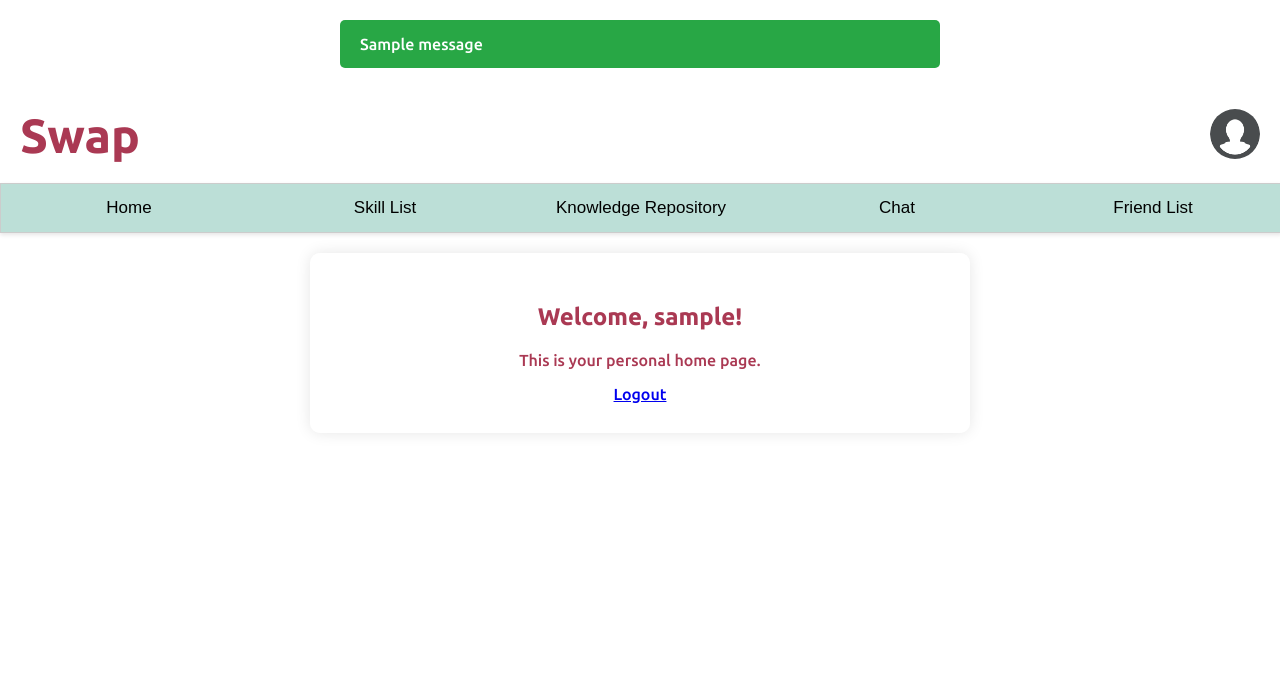
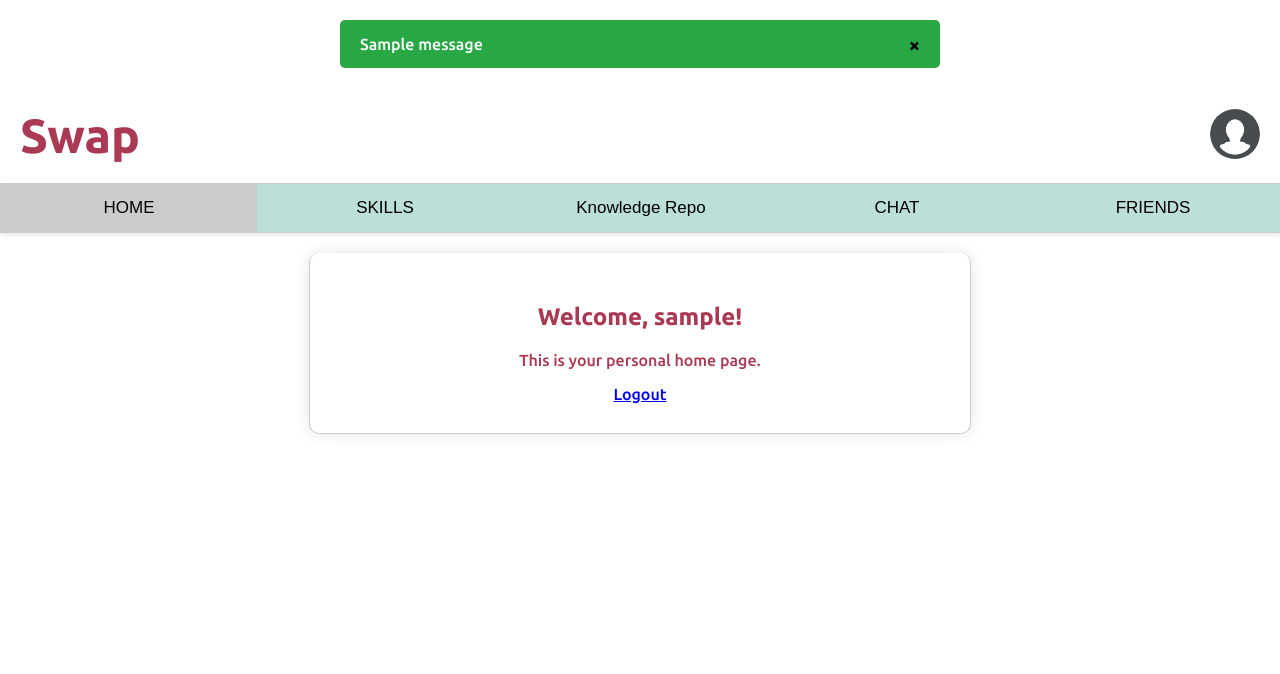
Before and after one commit to 11x-x11/2024_Hachakthon, a Python web app: template templates/home.jinja in a window 1280 px wide. Shown: the top 674 px of the page. Run offline with Jinja, Linux system fonts and the light colour scheme; the template is opened without the code that fills it: most values are stand-ins (such as "Sample title", 1, 10 or a date in 2020); one stand-in notice (Sample message) is shown.

Commit message:
fix home page

```diff
--- a/static/css/home.css
+++ b/static/css/home.css
@@ -111,19 +111,7 @@
     box-shadow: 0 2px 4px rgba(0, 0, 0, 0.1); /* Add shadow to the content area */
 }
 
-
-.main-content {
-    flex: 1;
-    display: flex;
-    justify-content: center;
-    align-items: center;
-    padding: 20px;
-    box-sizing: border-box;
-    /* This ensures the content area fills the space between the tabs and the footer */
-}
-
-/* Adjusted content box styling for vertical centering */
-.content-box {
+#Home {
     background-color: rgba(255, 255, 255, 0.7); /* White background with 70% opacity */
     padding: 30px;
     border-radius: 10px;
@@ -136,6 +124,16 @@
     margin: auto; /* Center horizontally */
     margin-top: auto; /* Push downwards */
     margin-bottom: auto; /* Push upwards */
+}
+
+.main-content {
+    flex: 1;
+    display: flex;
+    justify-content: center;
+    align-items: center;
+    padding: 20px;
+    box-sizing: border-box;
+    /* This ensures the content area fills the space between the tabs and the footer */
 }
 
 h2 {
--- a/static/js/home.js
+++ b/static/js/home.js
@@ -11,3 +11,7 @@
     document.getElementById(tabName).style.display = "block";
     evt.currentTarget.className += " active";
 }
+
+document.addEventListener("DOMContentLoaded", function() {
+    document.getElementById("defaultOpen").click();
+});
--- a/templates/base.jinja
+++ b/templates/base.jinja
@@ -56,6 +56,21 @@
             color: #000;
         }
 
+        .closebtn {
+            margin-left: 15px;
+            color: black;
+            font-weight: bold;
+            float: right;
+            font-size: 20px;
+            line-height: 20px;
+            cursor: pointer;
+            transition: 0.3s;
+        }
+
+        .closebtn:hover {
+            color: red;
+        }
+
         form { background-color: #f9f9f9; padding: 20px; border-radius: 5px; }
         input[type="text"], input[type="password"] { width: 100%; padding: 10px; margin-bottom: 10px; }
         input[type="submit"] { background-color: #007bff; color: white; border: none; padding: 10px 20px; cursor: pointer; }
@@ -70,7 +85,10 @@
             {% if messages %}
                 <div class="flash-messages">
                     {% for category, message in messages %}
-                        <div class="flash-message flash-{{ category }}">{{ message }}</div>
+                        <div class="flash-message flash-{{ category }}">
+                            <span class="closebtn" onclick="this.parentElement.style.display='none';">&times;</span>
+                            {{ message }}
+                        </div>
                     {% endfor %}
                 </div>
             {% endif %}
--- a/templates/home.jinja
+++ b/templates/home.jinja
@@ -26,23 +26,22 @@
     </div>
     <!-- Navigation Tabs -->
     <div class="tab">
-        <button class="tablinks" onclick="openTab(event, 'Home')" id="defaultOpen">Home</button>
-        <button class="tablinks" onclick="openTab(event, 'Skill List')">Skill List</button>
-        <button class="tablinks" onclick="openTab(event, 'Knowledge Repository')">Knowledge Repository</button>
-        <button class="tablinks" onclick="openTab(event, 'Chat')">Chat</button>
-        <button class="tablinks" onclick="openTab(event, 'Friend List')">Friend List</button>
+        <button class="tablinks" onclick="openTab(event, 'Home')" id="defaultOpen">HOME</button>
+        <button class="tablinks" onclick="openTab(event, 'Skill List')">SKILLS</button>
+        <button class="tablinks" onclick="openTab(event, 'Knowledge Repository')">Knowledge Repo</button>
+        <button class="tablinks" onclick="openTab(event, 'Chat')">CHAT</button>
+        <button class="tablinks" onclick="openTab(event, 'Friend List')">FRIENDS</button>
     </div>
 
      <div class="main-content">
-        <div class="content-box">
-            <h2>Welcome, {{ username }}!</h2>
-            <p>This is your personal home page.</p>
-            <a href="{{ url_for('logout') }}">Logout</a>
-        </div>
+
 
         <div class="tabcontent" id="Home">
-            <p>This is your personal home page.</p>
-            <a href="{{ url_for('logout') }}">Logout</a>
+            <div class="content-box">
+                <h2>Welcome, {{ username }}!</h2>
+                <p>This is your personal home page.</p>
+                <a href="{{ url_for('logout') }}">Logout</a>
+            </div>
         </div>
 
         <div class="tabcontent" id="Skill List">
```
Also changed, not shown: database/main.db.
